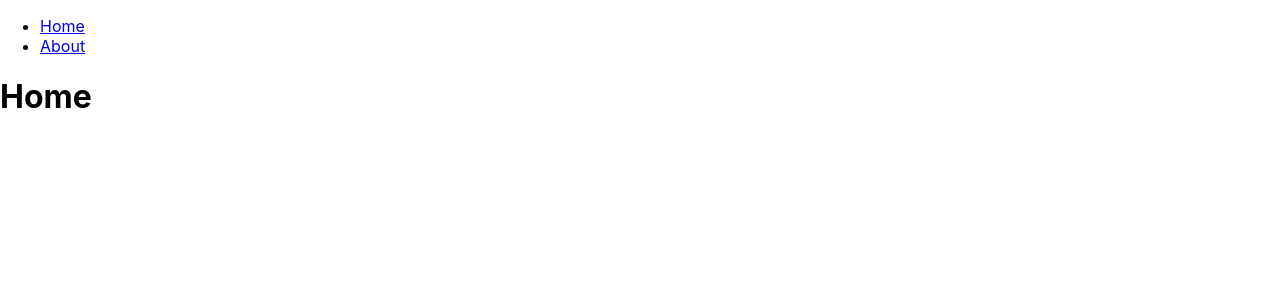
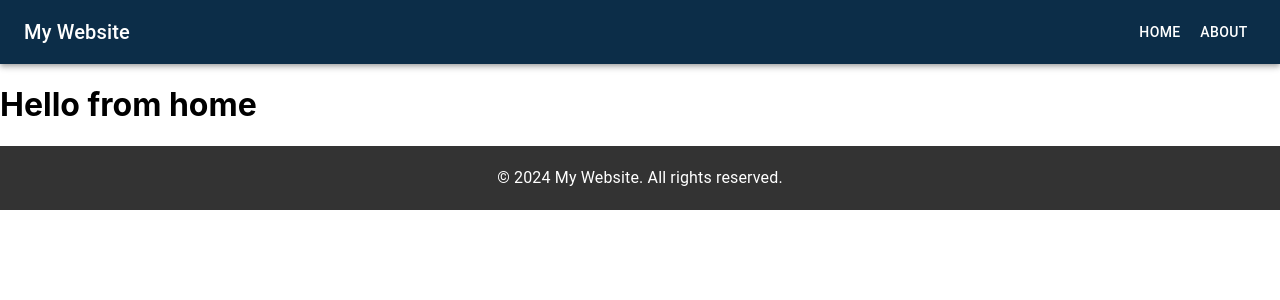
Before and after one commit to camy-code/portfolioWebsite, a React (Create React App) app: page / in a window 1280 px wide. Shown: the top 300 px of the page. Built offline with nearby package versions, Linux system fonts and the light colour scheme.

Commit message:
Added the tool bars

```diff
--- a/package.json
+++ b/package.json
@@ -3,6 +3,9 @@
   "version": "0.1.0",
   "private": true,
   "dependencies": {
+    "@emotion/react": "^11.11.4",
+    "@emotion/styled": "^11.11.0",
+    "@mui/material": "^5.15.14",
     "@testing-library/jest-dom": "^5.17.0",
     "@testing-library/react": "^13.4.0",
     "@testing-library/user-event": "^13.5.0",
--- /dev/null
+++ b/src/components/Footer.js
@@ -0,0 +1,17 @@
+// Footer.js
+import React from 'react';
+import { Typography, Container } from '@mui/material';
+
+function Footer() {
+  return (
+    <footer style={{ backgroundColor: '#333', color: '#fff', padding: '20px', marginTop: 'auto' }}>
+      <Container maxWidth="md" style={{ display: 'flex', justifyContent: 'center', alignItems: 'center', height: '100%' }}>
+        <Typography variant="body1" align="center">
+          © {new Date().getFullYear()} My Website. All rights reserved.
+        </Typography>
+      </Container>
+    </footer>
+  );
+}
+
+export default Footer;
--- /dev/null
+++ b/src/components/Header.js
@@ -0,0 +1,20 @@
+// Header.js
+import React from 'react';
+import { Link } from 'react-router-dom';
+import { AppBar, Toolbar, Typography, Button } from '@mui/material';
+
+function Header() {
+  return (
+    <AppBar position="static" sx={{backgroundColor:'#0C2D48'}}>
+      <Toolbar>
+        <Typography variant="h6" component="div" sx={{ flexGrow: 1 }}>
+          My Website
+        </Typography>
+        <Button color="inherit" component={Link} to="/">Home</Button>
+        <Button color="inherit" component={Link} to="/about">About</Button>
+      </Toolbar>
+    </AppBar>
+  );
+}
+
+export default Header;
--- a/src/pages/About.js
+++ b/src/pages/About.js
@@ -1,5 +1,11 @@
-const Home = () => {
-    return <h1>About page</h1>;
-  };
+// About.js
+import React from 'react';
+import { Container, Typography, Grid, Paper } from '@mui/material';
 
-  export default Home;
+function About() {
+  return (
+<h1>Hello from about</h1>
+  );
+}
+
+export default About;
--- a/src/pages/Home.js
+++ b/src/pages/Home.js
@@ -1,5 +1,9 @@
+import { Grid, Typography } from "@mui/material";
+
 const Home = () => {
-    return <h1>Home</h1>;
+  return (
+    <h1>Hello from home</h1>
+      );
   };
 
   export default Home;
--- a/src/pages/Layout.js
+++ b/src/pages/Layout.js
@@ -1,21 +1,17 @@
+import { AppBar } from "@mui/material";
 import { Outlet, Link } from "react-router-dom";
-
+import Header from "../components/Header";
+import Footer from "../components/Footer";
 const Layout = () => {
   return (
     <>
-      <nav>
-        <ul>
-          <li>
-            <Link to="/">Home</Link>
-          </li>
-          <li>
-            <Link to="/about">About</Link>
-          </li>
+    <Header/>
 
-        </ul>
-      </nav>
 
       <Outlet />
+
+
+      <Footer/>
     </>
   )
 };
```
Also changed, not shown: src/images/desME.jpg (added), 1 other file (tests, documents, lock files or other folders).
